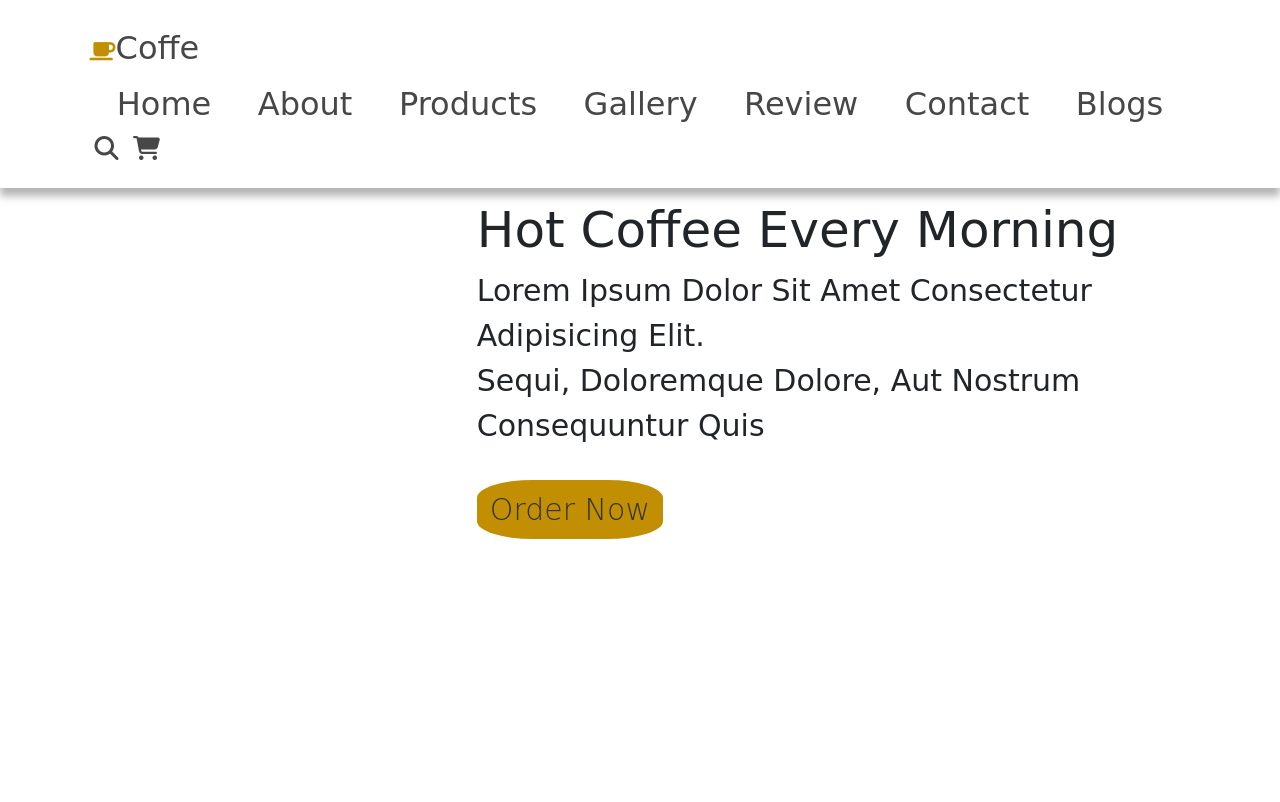
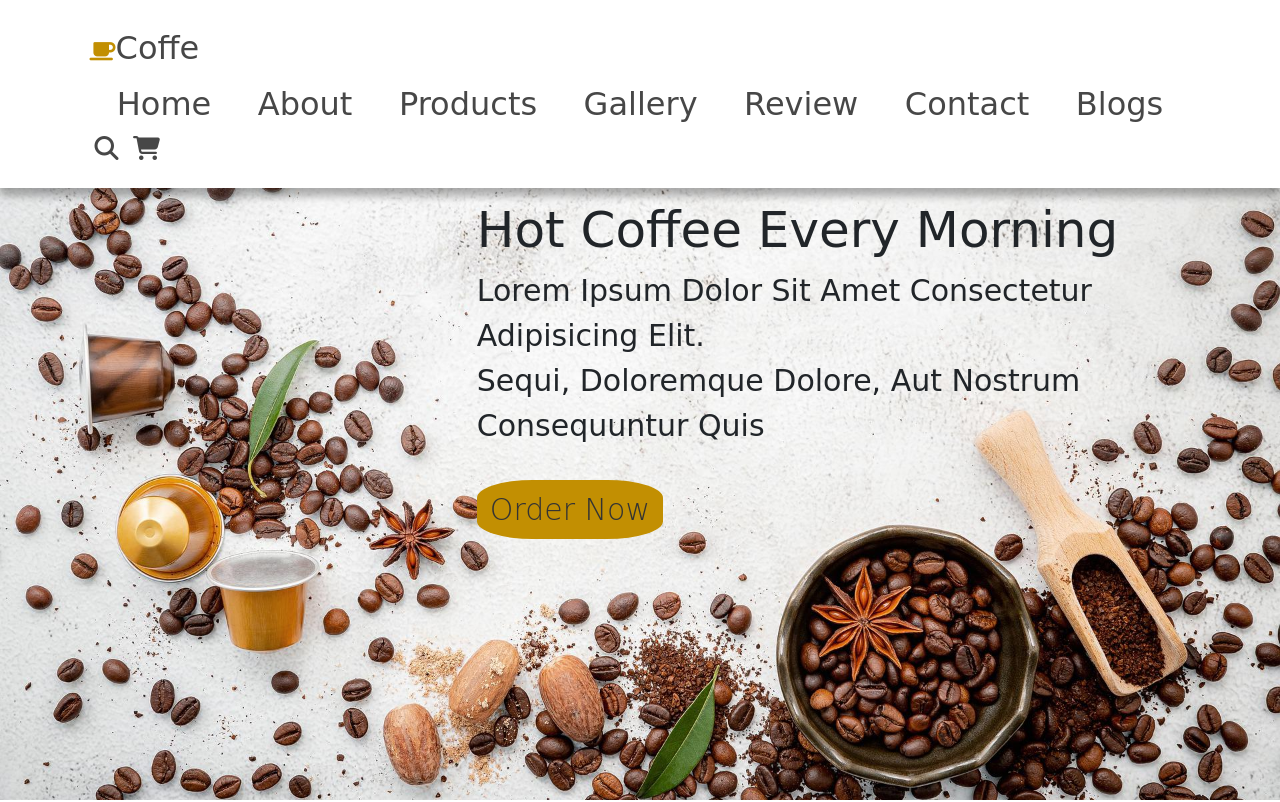
Before and after one commit to sahil-we/coffee, a plain HTML site: page index.html in a window 1280 px wide. Shown: the top 802 px of the page. Drawn offline with nearby package versions, Linux system fonts and the light colour scheme; a web font is replaced by a local one.

Commit message:
Update style.css

```diff
--- a/style.css
+++ b/style.css
@@ -180,7 +180,7 @@ header .items .btn{
     text-align: center;
 }
 .home .home-content{
-    background-image: url(image/home7.jpg);
+    background-image: url(home7.jpg);
     background-position: center;
     background-repeat: no-repeat;
     background-size: cover;
```
